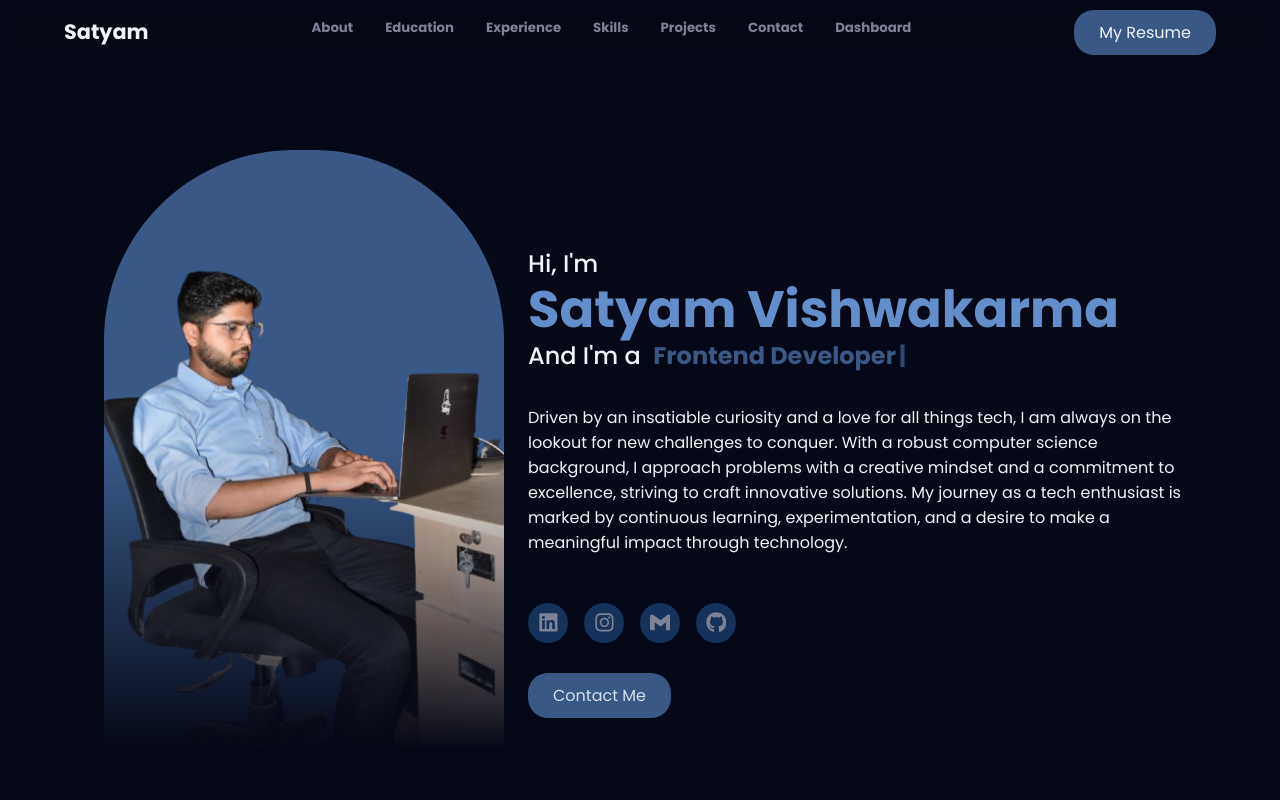
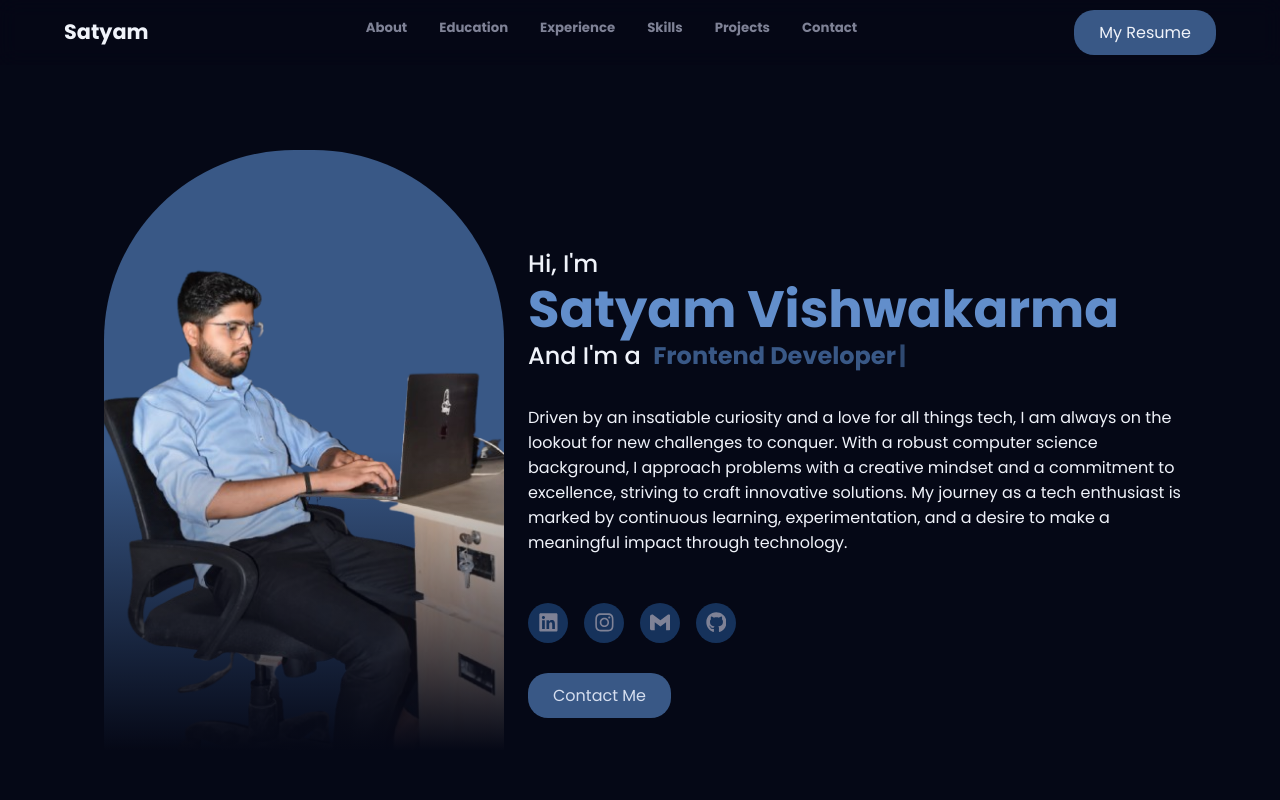
Before and after one commit to cyberhunk/new-portfolio-code-, a React (Vite) app: page / in a window 1280 px wide. Shown: the top 800 px of the page. Built offline with nearby package versions, Linux system fonts and the light colour scheme.

Commit message:
Update constants.js
dashboard remove from the nav

```diff
--- a/src/constants/constants.js
+++ b/src/constants/constants.js
@@ -50,10 +50,7 @@ const navLinks = [
     id: "contact",
     title: "Contact",
   },
-  {
-    id: "dashboard",
-    title: "Dashboard",
-  },
+
 ];
 
 const services = [
```
